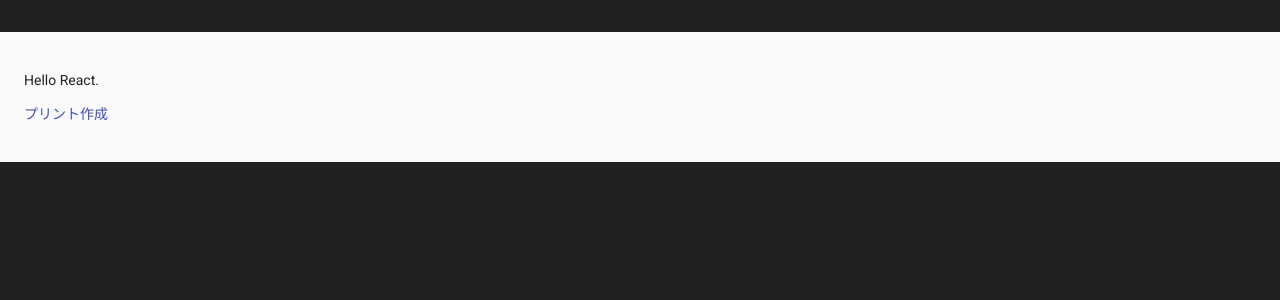
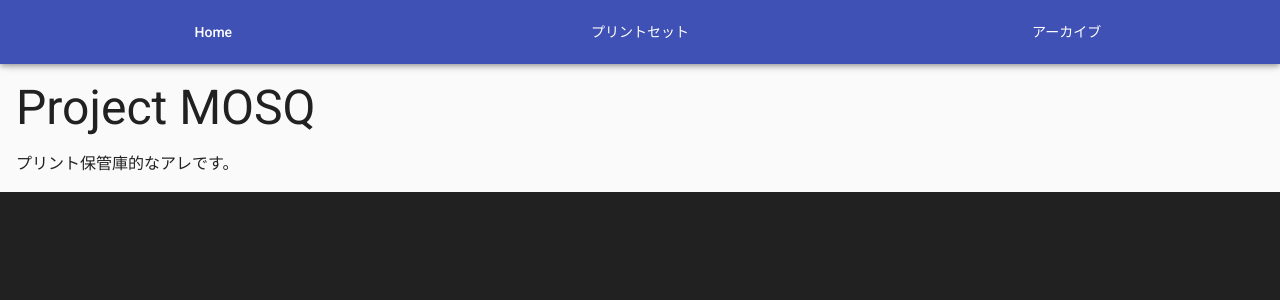
Before and after one commit to miyabi-satoh/mosq, a React (Create React App) app in the folder frontend/: page / in a window 1280 px wide. Shown: the top 300 px of the page. Built offline with nearby package versions, Linux system fonts and the light colour scheme; no server answers.

Commit message:
アーカイブ追加、レイアウト変更

```diff
--- a/frontend/src/App.tsx
+++ b/frontend/src/App.tsx
@@ -1,7 +1,15 @@
+import { MainLayout } from "layouts";
+import { BrowserRouter } from "react-router-dom";
 import Router from "./Router";
 
 function App() {
-  return <Router />;
+  return (
+    <BrowserRouter>
+      <MainLayout>
+        <Router />
+      </MainLayout>
+    </BrowserRouter>
+  );
 }
 
 export default App;
--- a/frontend/src/Router.tsx
+++ b/frontend/src/Router.tsx
@@ -1,17 +1,17 @@
-import { BrowserRouter, Route, Switch } from "react-router-dom";
+import Archives from "pages/archives/Archives";
+import { Route, Switch } from "react-router-dom";
 import NotFound from "./pages/errors/NotFound";
 import Prints from "./pages/prints/Prints";
 import Top from "./pages/top/Top";
 
 function Router() {
   return (
-    <BrowserRouter>
-      <Switch>
-        <Route exact path="/" component={Top} />
-        <Route path="/prints" component={Prints} />
-        <Route component={NotFound} />
-      </Switch>
-    </BrowserRouter>
+    <Switch>
+      <Route exact path="/" component={Top} />
+      <Route path="/prints" component={Prints} />
+      <Route path="/archives" component={Archives} />
+      <Route component={NotFound} />
+    </Switch>
   );
 }
 
--- /dev/null
+++ b/frontend/src/components/atoms/RouterButton.tsx
@@ -0,0 +1,12 @@
+import { Button, ButtonProps } from "@material-ui/core";
+import React from "react";
+import { Link } from "react-router-dom";
+
+type Props = ButtonProps<Link>;
+export function RouterButton(props: Props) {
+  return (
+    <Button {...props} component={Link}>
+      {props.children}
+    </Button>
+  );
+}
--- a/frontend/src/components/index.ts
+++ b/frontend/src/components/index.ts
@@ -1 +1,2 @@
 export * from "./atoms/RouterLink";
+export * from "./atoms/RouterButton";
--- a/frontend/src/layouts/MainLayout.tsx
+++ b/frontend/src/layouts/MainLayout.tsx
@@ -1,3 +1,5 @@
+import { AppBar, Box, Grid, Slide, Toolbar } from "@material-ui/core";
+import { useScrollTrigger } from "@material-ui/core";
 import {
   createStyles,
   makeStyles,
@@ -5,6 +7,8 @@ import {
   Container,
   ContainerProps,
 } from "@material-ui/core";
+import { RouterButton } from "components";
+import React from "react";
 
 const useStyles = makeStyles((theme: Theme) =>
   createStyles({
@@ -15,21 +19,54 @@ const useStyles = makeStyles((theme: Theme) =>
       minHeight: "100vh",
     },
     main: {
-      marginTop: theme.spacing(4),
-      marginBottom: theme.spacing(4),
-      paddingTop: theme.spacing(3),
-      paddingBottom: theme.spacing(3),
+      padding: 0,
       backgroundColor: theme.palette.grey[50],
     },
   })
 );
 
-export function MainLayout(props: ContainerProps) {
+function HideOnScroll(props: React.PropsWithChildren<{}>) {
+  const trigger = useScrollTrigger();
+
+  return (
+    <Slide appear={false} direction="down" in={!trigger}>
+      {props.children as React.ReactElement}
+    </Slide>
+  );
+}
+
+export function MainLayout({ children, ...props }: ContainerProps) {
   const classes = useStyles();
 
   return (
     <div className={classes.root}>
-      <Container {...props} component="main" className={classes.main} fixed />
+      <Container {...props} component="main" className={classes.main} fixed>
+        <HideOnScroll>
+          <AppBar>
+            <Toolbar disableGutters>
+              <Grid container>
+                <Grid item xs={4}>
+                  <RouterButton fullWidth color="inherit" to="/">
+                    Home
+                  </RouterButton>
+                </Grid>
+                <Grid item xs={4}>
+                  <RouterButton fullWidth color="inherit" to="/prints">
+                    プリントセット
+                  </RouterButton>
+                </Grid>
+                <Grid item xs={4}>
+                  <RouterButton fullWidth color="inherit" to="/archives">
+                    アーカイブ
+                  </RouterButton>
+                </Grid>
+              </Grid>
+            </Toolbar>
+          </AppBar>
+        </HideOnScroll>
+        <Toolbar />
+        <Box my={2}>{children}</Box>
+      </Container>
     </div>
   );
 }
--- /dev/null
+++ b/frontend/src/pages/archives/Archives.tsx
@@ -0,0 +1,103 @@
+import {
+  Grid,
+  Typography,
+  Card,
+  CardContent,
+  CardActions,
+  Button,
+  Box,
+} from "@material-ui/core";
+import { TArchive } from "api";
+import { apiArchives } from "api/archives";
+import { formatDistance } from "date-fns";
+import { ja } from "date-fns/locale";
+import { useState, useEffect } from "react";
+import { Switch, Route } from "react-router-dom";
+
+function Index() {
+  const [archiveList, setArchiveList] =
+    useState<TArchive[] | undefined>(undefined);
+
+  useEffect(() => {
+    let unmounted = false;
+    const f = async () => {
+      try {
+        const data = await apiArchives.list();
+        console.log(data);
+
+        if (!unmounted) {
+          setArchiveList(data.results);
+        }
+      } catch (error) {}
+    };
+    f();
+
+    const cleanup = () => {
+      unmounted = true;
+    };
+    return cleanup;
+  }, []);
+
+  return (
+    <Grid container spacing={2} alignItems="center">
+      <Grid item xs={12} sm>
+        <Typography component="h2" variant="h6">
+          アーカイブ一覧
+        </Typography>
+      </Grid>
+      <Grid item container spacing={2} alignItems="center">
+        {archiveList?.length ? (
+          archiveList.map((archive) => {
+            return (
+              <Grid item xs={12} sm={6}>
+                <Card variant="outlined" key={`archive-${archive.id}`}>
+                  <CardContent>
+                    <Typography component="h3" variant="h5">
+                      {archive.title}
+                    </Typography>
+                    <Typography color="textSecondary">
+                      作成日：
+                      {formatDistance(
+                        new Date(archive.created_at),
+                        new Date(),
+                        {
+                          locale: ja,
+                          addSuffix: true,
+                        }
+                      )}
+                    </Typography>
+                  </CardContent>
+                  <CardActions>
+                    <Button
+                      color="primary"
+                      variant="outlined"
+                      onClick={() => window.open(archive.file)}
+                    >
+                      印刷
+                    </Button>
+                  </CardActions>
+                </Card>
+              </Grid>
+            );
+          })
+        ) : (
+          <Box textAlign="center" py={4}>
+            アーカイブはありません。
+          </Box>
+        )}
+      </Grid>
+    </Grid>
+  );
+}
+
+function Archives() {
+  return (
+    <Box mx={2}>
+      <Switch>
+        <Route component={Index} />
+      </Switch>
+    </Box>
+  );
+}
+
+export default Archives;
--- a/frontend/src/pages/prints/Prints.tsx
+++ b/frontend/src/pages/prints/Prints.tsx
@@ -9,56 +9,52 @@ import {
   CardActions,
   CardContent,
 } from "@material-ui/core";
-import { RouterLink } from "components";
-import { MainLayout } from "layouts";
+import { RouterButton, RouterLink } from "components";
 import PrintForm from "./PrintForm";
 import { apiPrints, TPrintHead } from "api";
-import { Link } from "react-router-dom";
 
-// const useStyles = makeStyles({
-//   cardActionArea: {
-//     "&:hover": {
-//       textDecoration: "none",
-//     },
-//   },
-// });
-
-// const backUrl = "/";
 const thisUrl = "/prints";
 
 function Index() {
-  // const classes = useStyles();
   const [printList, setPrintList] =
     useState<TPrintHead[] | undefined>(undefined);
 
   useEffect(() => {
-    async function fetchPrints() {
+    let unmounted = false;
+    const f = async () => {
       try {
-        setPrintList(await apiPrints.list());
+        const data = await apiPrints.list();
+        console.log(data);
+
+        if (!unmounted) {
+          setPrintList(data.results);
+        }
       } catch (error) {}
-    }
+    };
+    f();
 
-    fetchPrints();
+    const cleanup = () => {
+      unmounted = true;
+    };
+    return cleanup;
   }, []);
 
   return (
-    <MainLayout>
     <Grid container spacing={2} alignItems="center">
       <Grid item xs={12} sm>
         <Typography component="h2" variant="h6">
           プリントセットの一覧
         </Typography>
       </Grid>
-        <Grid item xs={12} sm={5}>
-          <Button
+      <Grid item xs={12} sm={5} md={3}>
+        <RouterButton
           fullWidth
           variant="contained"
           color="primary"
-            component={Link}
           to={`${thisUrl}/add`}
         >
           プリントセットを追加
-          </Button>
+        </RouterButton>
       </Grid>
       <Grid item container>
         <Grid item xs={12} sm={6}>
@@ -86,8 +82,8 @@ function Index() {
                   </CardContent>
                   <CardActions>
                     <Button
-                        size="small"
                       color="primary"
+                      variant="outlined"
                       onClick={() =>
                         window.open(
                           `http://localhost:8000/printout/${printhead.id}/`
@@ -108,16 +104,17 @@ function Index() {
         </Grid>
       </Grid>
     </Grid>
-    </MainLayout>
   );
 }
 
 function Prints() {
   return (
+    <Box mx={2}>
       <Switch>
         <Route exact path={`${thisUrl}/:printId`} component={PrintForm} />
         <Route component={Index} />
       </Switch>
+    </Box>
   );
 }
 
--- a/frontend/src/pages/top/Top.tsx
+++ b/frontend/src/pages/top/Top.tsx
@@ -1,36 +1,17 @@
-import axios from "axios";
-import { useEffect, useState } from "react";
-import { RouterLink } from "components";
-import { MainLayout } from "layouts";
+import { Box, Typography } from "@material-ui/core";
 
 function Top() {
-  const [message, setMessage] = useState("");
-
-  useEffect(() => {
-    async function fetchMessage() {
-      try {
-        const resp = await axios.get("/api/hello");
-        setMessage(resp.data.message);
-      } catch (error) {
-        console.log(error);
-        if (error.response) {
-          const { status, statusText } = error.response;
-          setMessage(`Error ${status} : ${statusText}`);
-        }
-      }
-    }
-
-    fetchMessage();
-  }, []);
-
   return (
-    <MainLayout>
-      <p>Hello React.</p>
-      <p>{message}</p>
-      <p>
-        <RouterLink to={`/prints`}>プリント作成</RouterLink>
-      </p>
-    </MainLayout>
+    <>
+      <Box m={2}>
+        <Typography component="h1" variant="h3">
+          Project MOSQ
+        </Typography>
+      </Box>
+      <Box m={2}>
+        <Typography variant="body1">プリント保管庫的なアレです。</Typography>
+      </Box>
+    </>
   );
 }
 
```
Also changed, not shown: frontend/src/pages/prints/PrintForm.tsx (+9 -18 lines). Lines whose indentation alone changed are shown as unchanged.
